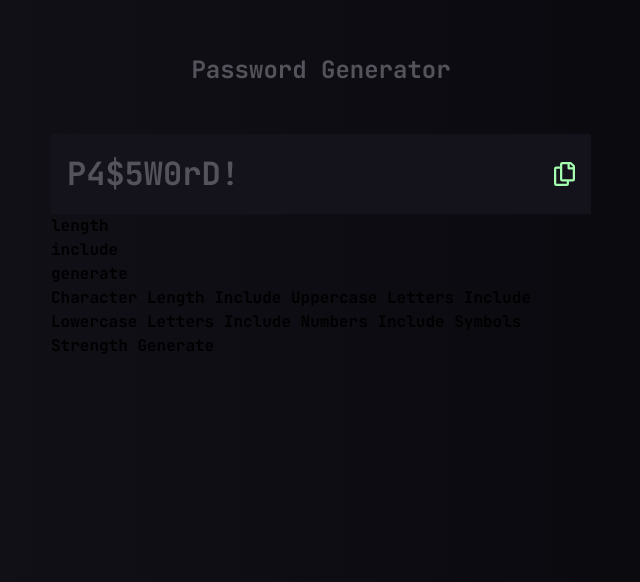
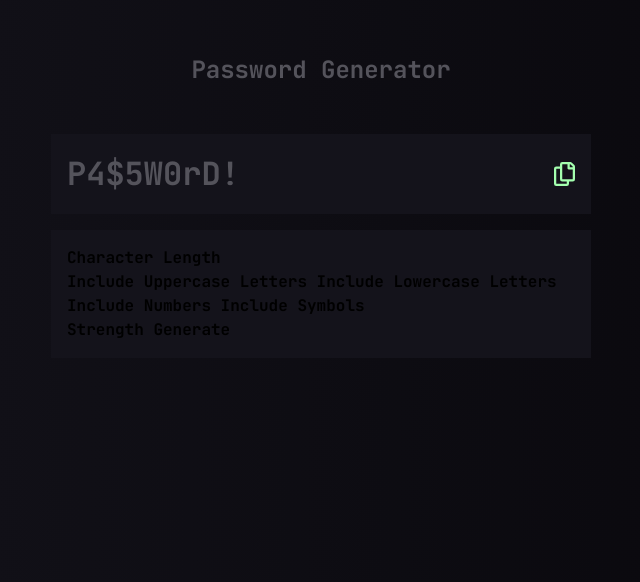
Before and after one commit to Sven-27/password-generator, a React (Vite) app: page / in a window 1280 px wide. Shown: the part 218-800 px from the top of the page, without its empty margins (319-959 px from the left). Built offline with nearby package versions, Linux system fonts and the light colour scheme.

Commit message:
setup the structure of the components

```diff
--- a/src/App.jsx
+++ b/src/App.jsx
@@ -6,19 +6,10 @@ function App() {
   return (
     <main className="w-[343px] sm:w-[540px]">
       <h1 className="text-[clamp(1rem,4vw,1.5rem)] text-grey-700 leading-20 sm:leading-32 text-center">Password Generator</h1>
+      <div className="flex flex-col gap-4">
       <Result />
       <Create />
-
-  Character Length
-
-  Include Uppercase Letters
-  Include Lowercase Letters
-  Include Numbers
-  Include Symbols
-
-  Strength
-
-  Generate
+      </div>
     </main>
   )
 }
--- a/src/components/create.jsx
+++ b/src/components/create.jsx
@@ -4,7 +4,7 @@ import Generate from "./generate/generate";
 
 function create() {
   return (
-    <div>
+    <div className="w-full bg-grey-900 p-4">
       <Length />
       <Include />
       <Generate />
--- a/src/components/generate/generate.jsx
+++ b/src/components/generate/generate.jsx
@@ -1,6 +1,10 @@
 function generate() {
   return (
-    <div>generate</div>
+    <div>
+        Strength
+
+  Generate
+    </div>
   )
 }
 
--- a/src/components/generate/include.jsx
+++ b/src/components/generate/include.jsx
@@ -1,6 +1,11 @@
 function include() {
   return (
-    <div>include</div>
+    <div>
+      Include Uppercase Letters
+  Include Lowercase Letters
+  Include Numbers
+  Include Symbols
+    </div>
   )
 }
 
--- a/src/components/generate/length.jsx
+++ b/src/components/generate/length.jsx
@@ -1,6 +1,6 @@
 function length() {
   return (
-    <div>length</div>
+    <div>Character Length</div>
   )
 }
 
```
